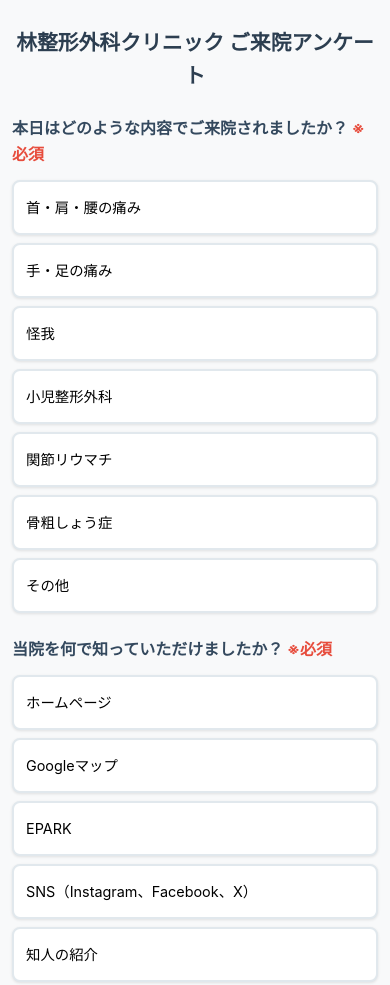
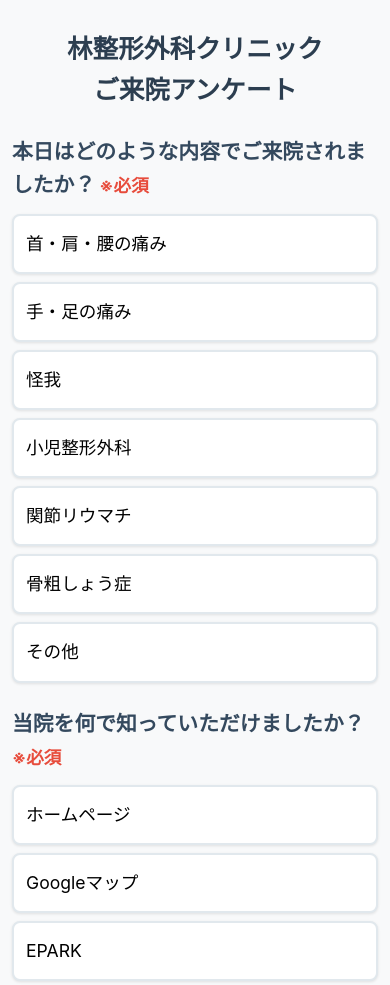
Before and after one commit to koh0416/clinic-survey, a plain HTML site: page index.html in a window 390 px wide. Shown: the top 985 px of the page. Drawn offline with Linux system fonts and the light colour scheme.

Commit message:
Add files via upload

```diff
--- a/index.html
+++ b/index.html
@@ -29,6 +29,7 @@
    content: " ※必須";
    color: #e74c3c;
    font-weight: bold;
+   font-size: 1.1rem;
  }
 
  /* ラジオボタン・チェックボックスのスタイル */
@@ -174,16 +175,16 @@
    }
 
    h1 {
-     font-size: 1.3rem;
+     font-size: 1.6rem;
    }
 
    h2 {
-     font-size: 1rem;
+     font-size: 1.3rem;
    }
 
    .option-label {
      padding: 14px 12px;
-     font-size: 0.9rem;
+     font-size: 1.1rem;
    }
 
    button {
@@ -193,7 +194,7 @@
  }
 </style>
 
-<h1>林整形外科クリニック ご来院アンケート</h1>
+<h1>林整形外科クリニック<br>ご来院アンケート</h1>
 
 <!-- ======= ① アンケートフォーム ======= -->
 <div id="formArea">
```
